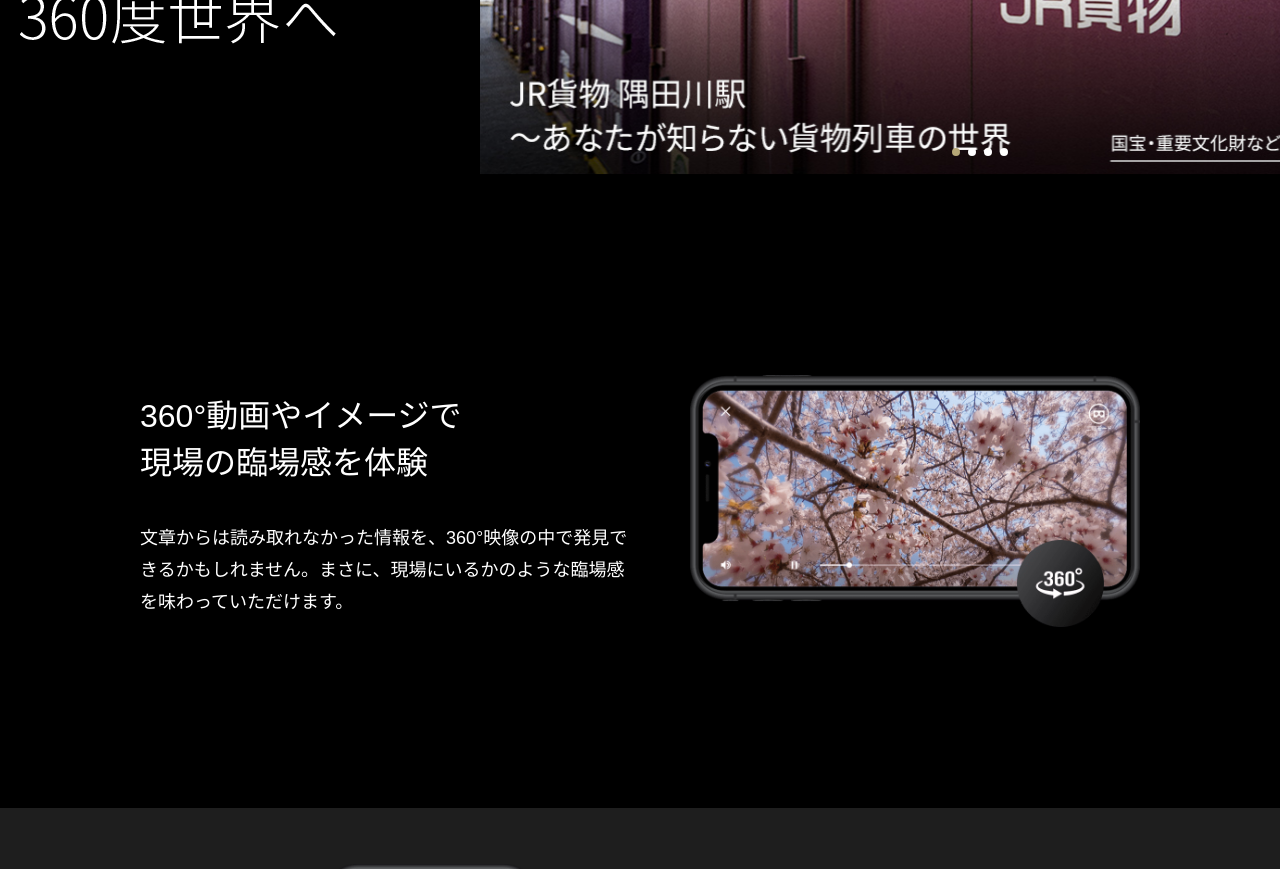
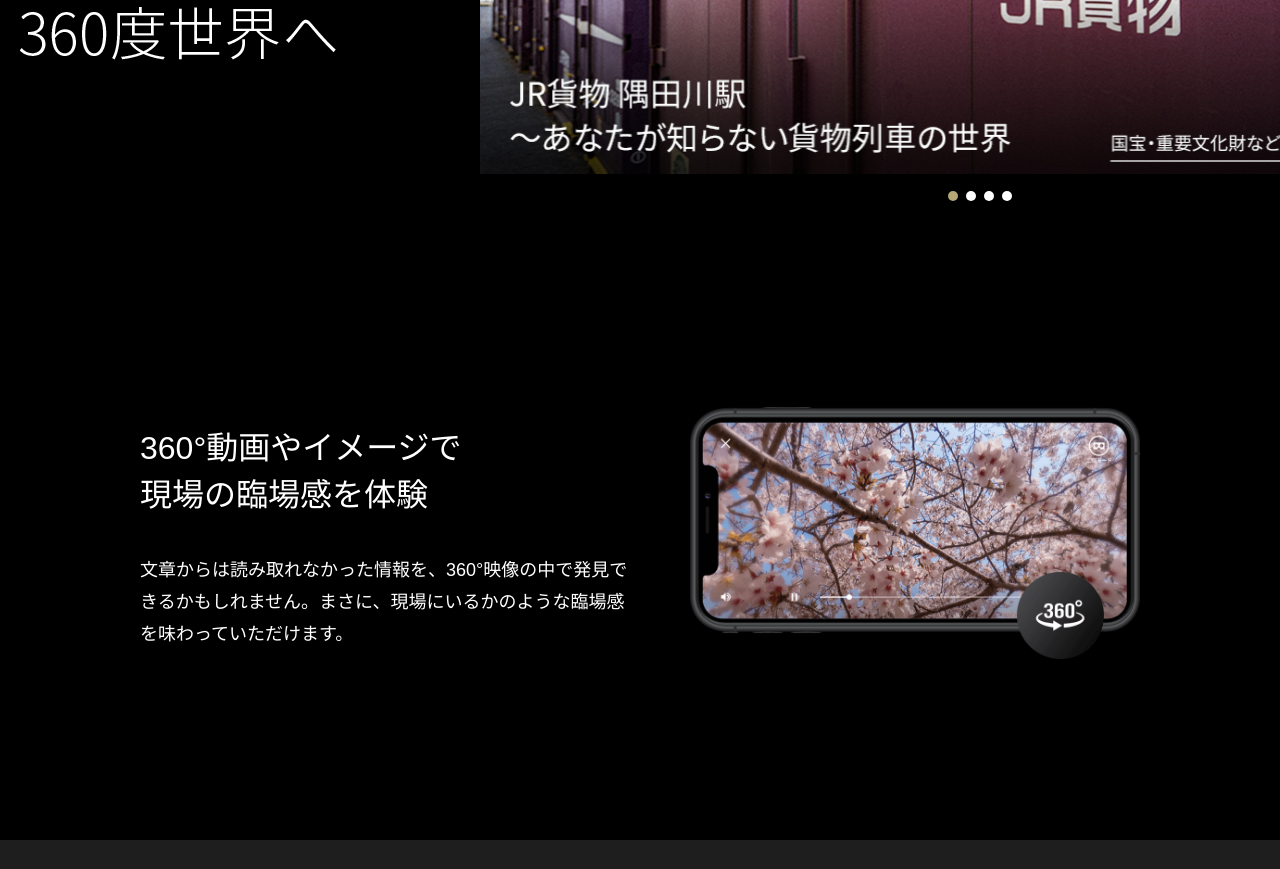
Before and after one commit to Idenbrid/Car-App-Lp, a Vue app: page / in a window 1280 px wide. Shown: the part 940-1809 px from the top of the page. Built offline with nearby package versions, Linux system fonts and the light colour scheme.

Commit message:
pagination changes

```diff
--- a/src/components/Home.vue
+++ b/src/components/Home.vue
@@ -34,14 +34,15 @@
                   </div>
                   <div class="swiper-slide">
                     <img src="/assets/images/index_slide02_bg.jpg" alt class="pc">
-                     <img src="/assets/images/index_slide02_bg_sp.jpg" alt class="sp"></div>
+                     <img src="/assets/images/index_slide02_bg_sp.jpg" alt class="sp">
+                     </div>
                   <div class="swiper-slide">
                     <img src="/assets/images/index_slide03_bg.jpg" alt class="pc">
-                    <img src="/assets/images/index_slide03_bg_sp.jpg" alt class="sp"></div>
-
+                    <img src="/assets/images/index_slide03_bg_sp.jpg" alt class="sp">
+                    </div>
                 </div>
+              </div>
                 <div class="swiper-pagination"></div>
-              </div>
             </div>
           </div>
         </div>
@@ -110,8 +111,12 @@
 export default{
 mounted(){
   var swiper = new Swiper(".carapp", {
+     loop: true,
+
     pagination: {
       el: ".swiper-pagination",
+      clickable:true,
+
     },
   });
 }
@@ -121,10 +126,16 @@
 #car-slider .swiper-pagination-bullet{
   background: #fff;
   opacity: 1;
+  height: 10px;
+  width: 10px;
 }
 
 #car-slider .swiper-pagination-bullet.swiper-pagination-bullet-active{
   background: #b6a777;
 
 }
+.swiper-pagination{
+  position: relative;
+  top: 5px !important;
+}
 </style>
```
